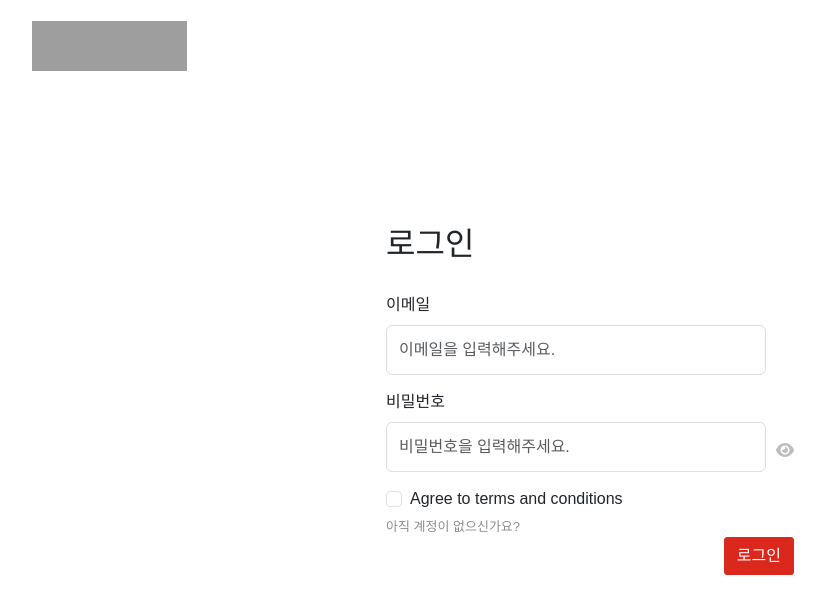
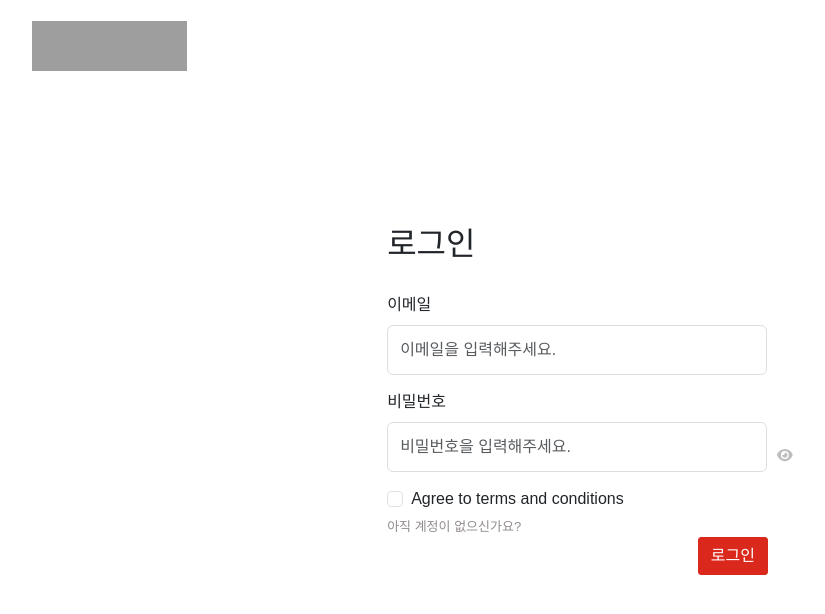
Before and after one commit to yunyoung0531/lotte-assignment, a React (Create React App) app: page /signin in a window 1280 px wide. Shown: the top 614 px of the page, without its empty margins (50-875 px from the left). Built offline with nearby package versions, Linux system fonts and the light colour scheme; grey boxes are pictures that could not be loaded; a web font is replaced by a local one.

Commit message:
feat: 로그인 폼 비밀번호 가시성 관리

```diff
--- a/src/App.css
+++ b/src/App.css
@@ -94,3 +94,12 @@
     font-size: small;
     cursor: pointer;
 }
+
+.signin-btn {
+    color: rgb(255, 255, 255) !important;
+    border-color: #da291c !important;
+    background-color: #da291c !important;
+    border-radius: 3px !important;
+    /* align-items: flex-end; */
+    /* position: fixed; */
+}
--- a/src/pages/SignIn.tsx
+++ b/src/pages/SignIn.tsx
@@ -2,7 +2,7 @@ import React, { useState } from 'react';
 import 'bootstrap/dist/css/bootstrap.min.css';
 import { Button, Col, Container, Form, Row } from 'react-bootstrap';
 import { FontAwesomeIcon } from '@fortawesome/react-fontawesome'
-import { faEye } from '@fortawesome/free-solid-svg-icons';
+import { faEye, faEyeSlash } from '@fortawesome/free-solid-svg-icons';
 import { useNavigate } from 'react-router-dom';
 
 interface UserData {
@@ -16,6 +16,7 @@ const SignIn: React.FC = () => {
     const [validated, setValidated] = useState(false);
     const [email, setEmail] = useState('');
     const [password, setPassword] = useState('');
+    const [showPassword, setShowPassword] = useState(false);
 
     const createMockJwtToken = (userData: UserData) => {
         const header = btoa(unescape(encodeURIComponent(JSON.stringify({ alg: "HS256", typ: "JWT" }))));
@@ -55,6 +56,9 @@ const SignIn: React.FC = () => {
         setPassword(event.target.value);
     };
 
+    const togglePasswordVisibility = () => {
+        setShowPassword(!showPassword);
+    };
 
 
     return (
@@ -82,13 +86,19 @@ const SignIn: React.FC = () => {
                                     <div style={{ display: 'flex', alignItems: 'center' }}>
                                         <Form.Control
                                             required
-                                            type="password"
+                                            type={showPassword ? "tesx" : "password"}
                                             placeholder='비밀번호을 입력해주세요.'
                                             className='signup-form-len no-outline wide-input-group'
                                             value={password}
                                             onChange={handlePasswordChange}
                                         />
-                                        <FontAwesomeIcon icon={faEye} style={{color: "#bdbdbd", marginLeft: '10px', marginBottom: '10px', cursor: 'pointer'}} />
+                                        {/* <div style={{ display: 'flex', marginLeft: '10px', marginBottom: '10px', }}> */}
+                                        <FontAwesomeIcon
+                                            icon={showPassword ? faEyeSlash : faEye}
+                                            style={{ color: "#bdbdbd", cursor: 'pointer', marginLeft: '10px' }}
+                                            onClick={togglePasswordVisibility}  size='sm'
+                                        />
+                                        {/* </div>     */}
                                     </div>
                                     <Form.Control.Feedback>good!</Form.Control.Feedback>
                                 </Form.Group>
@@ -101,8 +111,8 @@ const SignIn: React.FC = () => {
                                     />
                                 </Form.Group>
                                 <div className='already' onClick={()=>{navigate('/signup')}}>아직 계정이 없으신가요?</div>
-                                <div style={{ display: 'flex', justifyContent: 'end' }}>
-                                    <Button type="submit"  className='signup-btn'>로그인</Button>
+                                <div style={{ display: 'flex', justifyContent: 'end', marginRight: '25px' }}>
+                                    <Button type="submit" className='signin-btn'>로그인</Button>
                                 </div>
                             </Form>
                         </div>
--- a/src/pages/Signup.tsx
+++ b/src/pages/Signup.tsx
@@ -180,6 +180,7 @@ const SignUp: React.FC = () => {
                     <Col md={6}>
                         <div className='signup-form'>
                             <Form noValidate validated={validated} onSubmit={handleSubmit}>
+                            <h2>회원가입</h2>
                                 <Form.Group controlId="username" >
                                     <Form.Label>이름</Form.Label>
                                     <Form.Control
@@ -279,7 +280,6 @@ const SignUp: React.FC = () => {
                                         className='no-outline'
                                     />
                                 </Form.Group>
-
                                 <div className='already' onClick={()=>{navigate('/signin')}}>이미 계정이 있으신가요?</div>
                                 <div style={{ display: 'flex', justifyContent: 'end' }}>
                                     <Button
```
